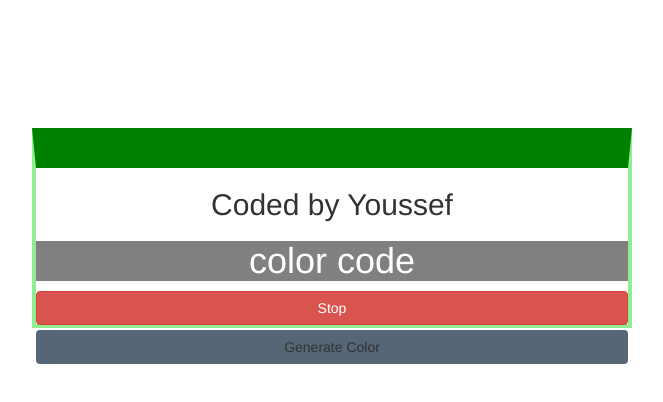
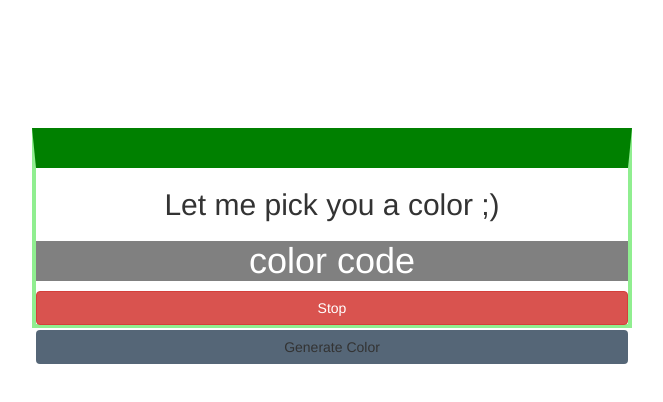
Before and after one commit to R3tr0-13/RandomColorGenerator, a plain HTML site: page index.html in a window 1280 px wide. Shown: the whole page, without its empty margins (308-971 px from the left). Drawn offline with nearby package versions, Linux system fonts and the light colour scheme.

Commit message:
Update index.html

```diff
--- a/index.html
+++ b/index.html
@@ -10,7 +10,7 @@
 <body>
 
 <div class="box1">
-<h2 class="counter" > Coded by Youssef <h2>
+<h2 class="counter" > Let me pick you a color ;) <h2>
 	<div class="box2">
 
 <h1 class="mtxt" >color code</h1>
```
